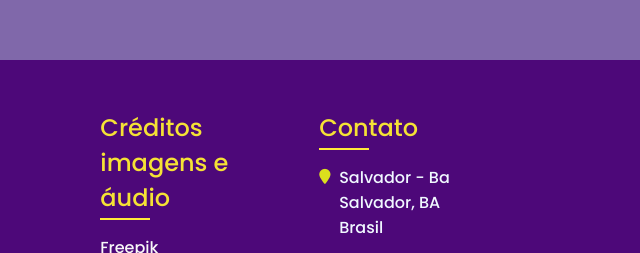
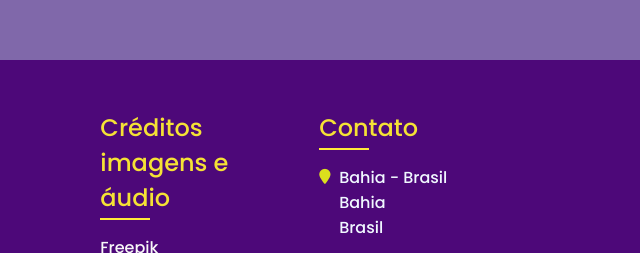
Before and after one commit to Danyelaalmeida18/danyelaalmeida18.github.io, a plain HTML site: page contato.html in a window 1280 px wide. Shown: the part 1168-1421 px from the top of the page, 640-1280 px from the left. Drawn offline with nearby package versions, Linux system fonts and the light colour scheme.

Commit message:
contato.html
att

```diff
--- a/contato.html
+++ b/contato.html
@@ -91,12 +91,12 @@
                 <ul class="info">
                     <li>
                         <span><i class="fa fa-map-marker" aria-hidden="true"></i></span>
-                        <span>Salvador - Ba<br>
-                        Salvador, BA<br>Brasil</span>
+                        <span>Bahia - Brasil<br>
+                        Bahia<br>Brasil</span>
                     </li>
                     <li>
                         <span><i class="fa fa-phone" aria-hidden="true"></i></span>
-                        <p><a href="https://wa.me/557191173770" target="_blank">+55 11 9 9999-9999 / Comercial</a><br>
+                        <p><a href="/" target="_blank">+55 11 9 9999-9999 / Comercial</a><br>
                     </li>
                     <li>
                         <span><i class="fa fa-envelope" aria-hidden="true"></i></span>
```
